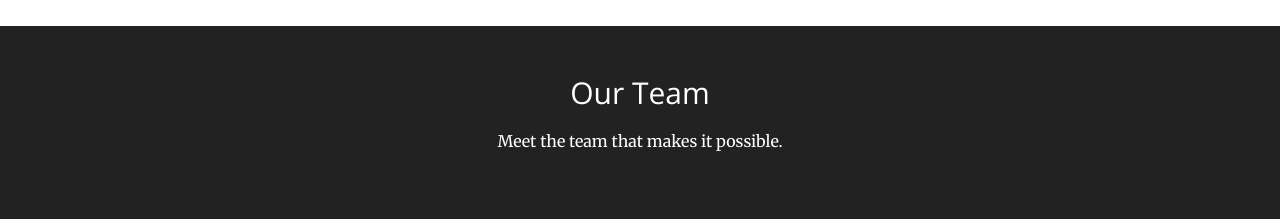
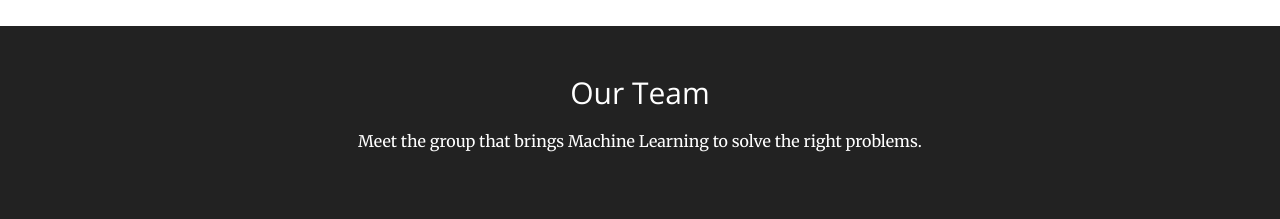
Before and after one commit to DeepSightWorks/deepsightworks.github.io, a website: page index.html in a window 1280 px wide. Shown: the part 1720-1939 px from the top of the page. Drawn offline with nearby package versions, Linux system fonts and the light colour scheme; files that its build step writes are made by us from their sources.

Commit message:
Updating content..

```diff
--- a/index.html
+++ b/index.html
@@ -148,7 +148,7 @@
 		<div class="container text-center">
 			<div class="call-to-action">
 				<h2>Our Team</h2>
-				<p>Meet the team that makes it possible.</p>
+				<p>Meet the group that brings Machine Learning to solve the right problems.</p>
 			</div>
 		</div>
 	</aside>
```
